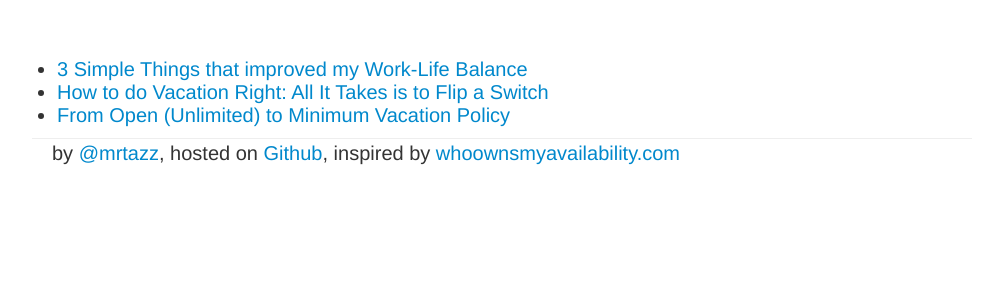
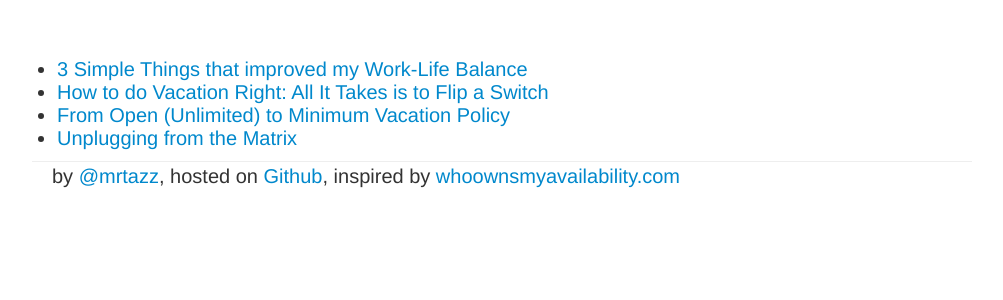
Before and after one commit to mrtazz/whoownsmyworklifebalance.com, a Jekyll site: the page built from links.html, in a window 1280 px wide. Shown: the top 300 px of the page, without its empty margins (138-1141 px from the left). Built offline with Jekyll 4.4.1, drawn with Linux system fonts in a browser that asks for light colours; comment, search, counter and statistics services are not loaded.

Commit message:
add Jon's post about unplugging

```diff
--- a/_data/links.yml
+++ b/_data/links.yml
@@ -4,3 +4,5 @@
   url: http://www.paperplanes.de/2015/1/27/all-it-takes-is-flip-a-switch.html
 - title: "From Open (Unlimited) to Minimum Vacation Policy"
   url: http://www.paperplanes.de/2014/12/10/from-open-to-minimum-vacation-policy.html
+- title: Unplugging from the Matrix
+  url: http://blog.jonliv.es/blog/2014/06/02/unplugging-from-the-matrix/
```
